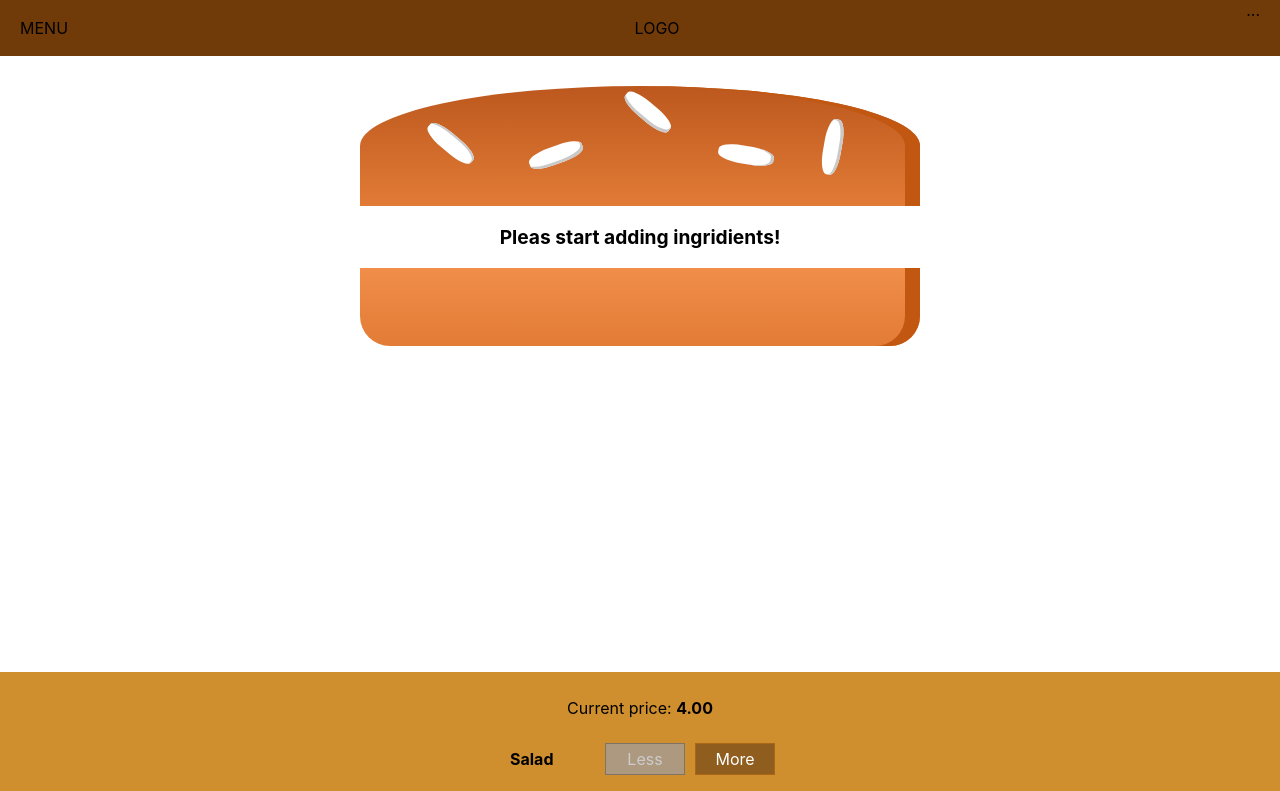
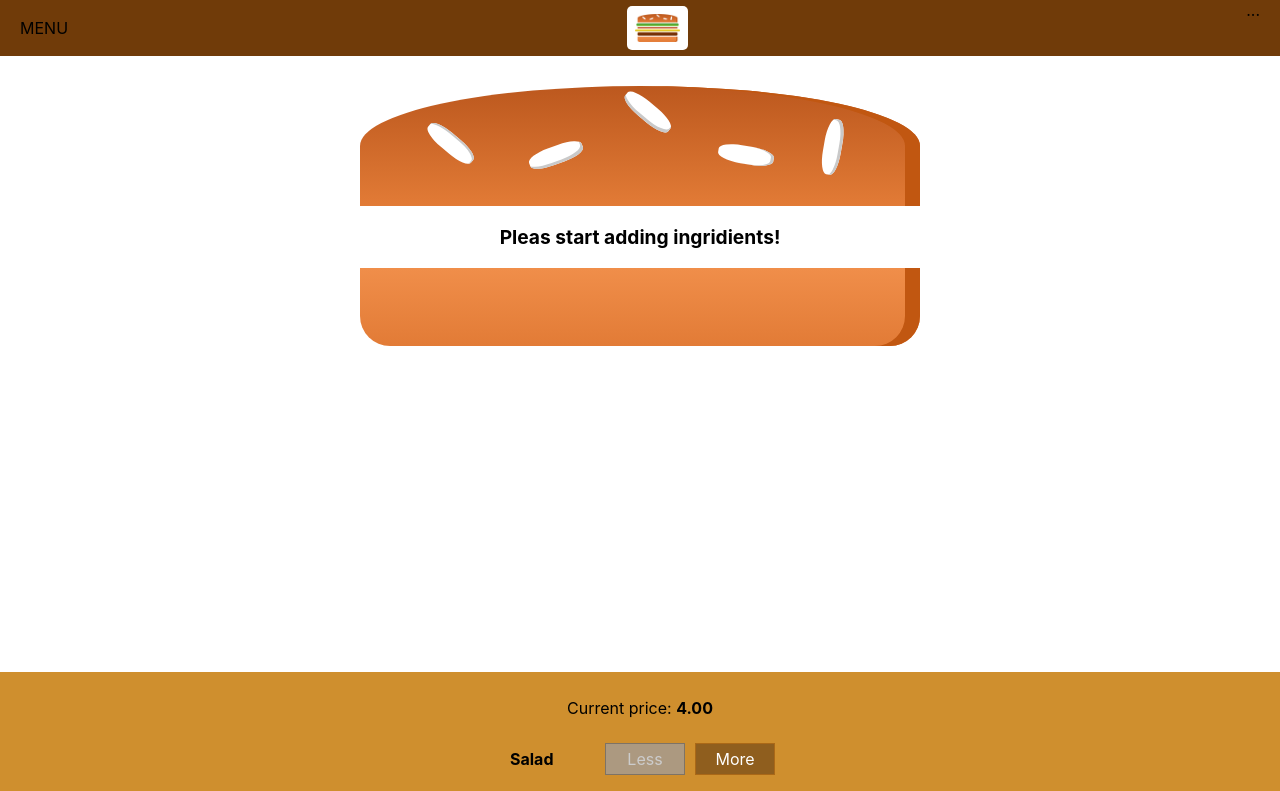
Before and after one commit to ChristinaGaitan/burger-builder, a React (Create React App) app: page / in a window 1280 px wide. Shown: the top 791 px of the page. Built offline with nearby package versions, Linux system fonts and the light colour scheme.

Commit message:
Add logo

```diff
--- /dev/null
+++ b/src/components/Logo/Logo.module.css
@@ -0,0 +1,11 @@
+.Logo {
+  background-color: white;
+  padding: 8px;
+  height: 80%;
+  box-sizing: border-box;
+  border-radius: 5px;
+}
+
+.Logo img {
+  height: 100%;
+}
--- /dev/null
+++ b/src/components/Logo/Logo.tsx
@@ -0,0 +1,15 @@
+import React from 'react'
+import burgerLogo from '../../assets/images/burger-logo.png' // Returns an string with route to burger logo
+import classes from './Logo.module.css'
+
+interface Props {
+
+}
+
+const Logo = (props: Props) => (
+  <div className={classes.Logo}>
+    <img src={burgerLogo}></img>
+  </div>
+)
+
+export default Logo;
--- a/src/components/Navigation/Toolbar/Toolbar.tsx
+++ b/src/components/Navigation/Toolbar/Toolbar.tsx
@@ -1,5 +1,7 @@
 import React from 'react'
 import classes from './Toolbar.module.css'
+import Logo from '../../Logo/Logo'
+import NavigationItems from '../../Navigation/NavigationItems/NavigationItems'
 
 interface Props {
 
@@ -8,7 +10,7 @@
 const Toolbar = (props: Props) => (
   <header className={classes.Toolbar}>
     <div>MENU</div>
-    <div>LOGO</div>
+    <Logo />
     <nav>
       ...
     </nav>
```
Also changed, not shown: src/assets/images/burger-logo.png (added).
